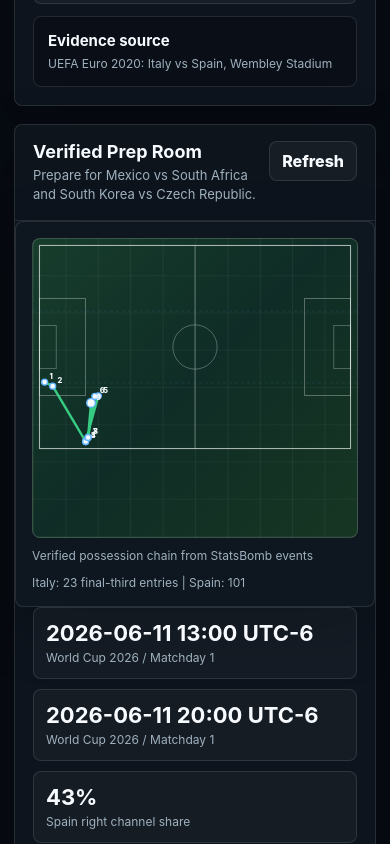
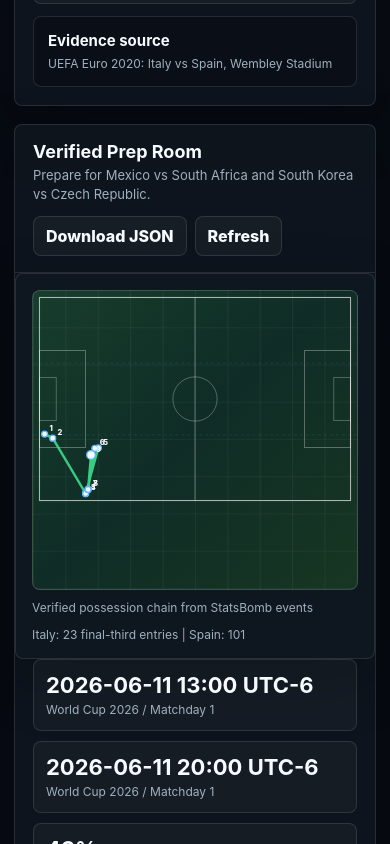
Before and after one commit to mrrCarter/matchroom-soccer-substrate, a Next.js app: page / in a window 390 px wide. Shown: the part 2120-2964 px from the top of the page. Built offline with nearby package versions, Linux system fonts and the light colour scheme.

Commit message:
feat: export soccer prep briefs

```diff
--- a/app/globals.css
+++ b/app/globals.css
@@ -250,6 +250,14 @@ h1 {
   line-height: 1.45;
 }
 
+.panel-actions {
+  display: flex;
+  gap: 8px;
+  align-items: center;
+  flex-wrap: wrap;
+  justify-content: flex-end;
+}
+
 .stack {
   display: grid;
   gap: 12px;
@@ -336,6 +344,7 @@ h1 {
   color: var(--text);
   font-weight: 760;
   padding: 9px 12px;
+  white-space: nowrap;
 }
 
 .primary-button:disabled,
@@ -560,6 +569,7 @@ h1 {
 
 @media (max-width: 720px) {
   .topbar,
+  .panel-title,
   .stat-ribbon,
   .receipts-header,
   .pitch-caption {
@@ -568,8 +578,13 @@ h1 {
   }
 
   .topbar,
+  .panel-actions,
   .brand {
     align-items: center;
+  }
+
+  .panel-actions {
+    justify-content: flex-start;
   }
 
   .status-pill {
--- a/components/SoccerRoom.tsx
+++ b/components/SoccerRoom.tsx
@@ -27,6 +27,16 @@ function formatDate(fixture: Fixture) {
 
 function planMetricLabel(plan: PrepRoomResponse["plans"][number]) {
   return `${plan.fixture.competition} / ${plan.fixture.round}`;
+}
+
+function fileSafe(value: string) {
+  return (
+    value
+      .toLowerCase()
+      .replace(/[^a-z0-9]+/g, "-")
+      .replace(/^-+|-+$/g, "")
+      .slice(0, 80) || "fixture"
+  );
 }
 
 function manualFixtureReady(fixture: Partial<Fixture>) {
@@ -232,6 +242,37 @@ export default function SoccerRoom({
     }
   }
 
+  function downloadBriefJson() {
+    const fixtureSlug = prep.plans
+      .map((plan) => fileSafe(`${plan.fixture.homeTeam}-vs-${plan.fixture.awayTeam}`))
+      .join("__");
+    const packet = {
+      exportedAt: new Date().toISOString(),
+      fixtureIds: prep.plans.map((plan) => plan.fixture.id),
+      evidenceReceiptCount: totalEvidenceReceiptCount,
+      source: {
+        evidenceMatch: prep.evidenceMatch,
+        receipts: prep.receipts
+      },
+      prep
+    };
+    const blob = new Blob([JSON.stringify(packet, null, 2)], {
+      type: "application/json"
+    });
+    const url = URL.createObjectURL(blob);
+    const link = document.createElement("a");
+    link.href = url;
+    link.download = `matchroom-brief-${fixtureSlug || "two-fixtures"}.json`;
+    document.body.appendChild(link);
+    link.click();
+    link.remove();
+    URL.revokeObjectURL(url);
+    setRequestState({
+      status: "success",
+      message: `Downloaded JSON brief for ${prep.plans.length} fixtures with ${totalEvidenceReceiptCount} evidence receipts.`
+    });
+  }
+
   if (heroOnly) {
     return (
       <div>
@@ -409,6 +450,10 @@ export default function SoccerRoom({
             <h2>Verified Prep Room</h2>
             <p>{prep.question}</p>
           </div>
+          <div className="panel-actions">
+            <button type="button" className="secondary-button" onClick={downloadBriefJson}>
+              Download JSON
+            </button>
             <button
               type="button"
               className="secondary-button"
@@ -417,6 +462,7 @@ export default function SoccerRoom({
             >
               Refresh
             </button>
+          </div>
         </div>
 
         <PitchMap replay={prep.replay} summary={initialSummary} />
```
Lines whose indentation alone changed are shown as unchanged.
